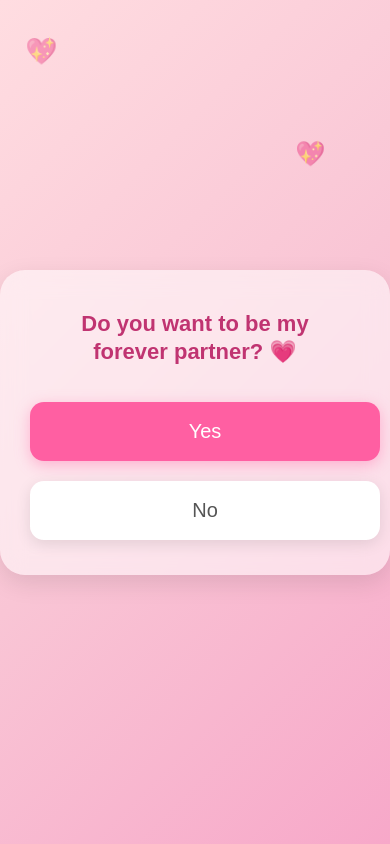
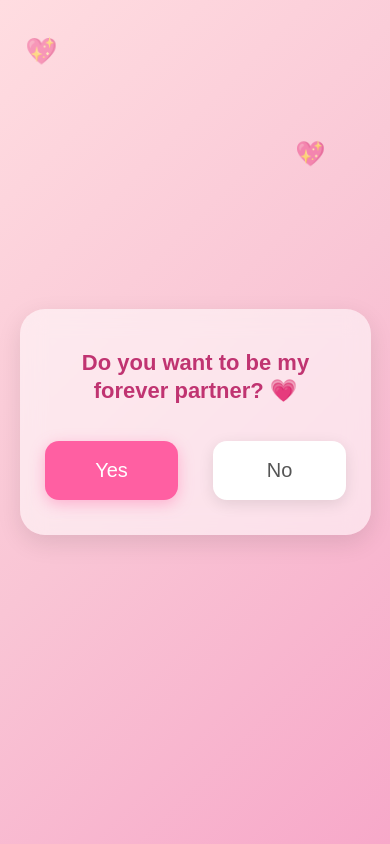
Before and after one commit to Kyahade/Testing, a plain HTML site: page index.html in a window 390 px wide. Shown: the top 844 px of the page. Drawn offline with Linux system fonts and the light colour scheme.

Commit message:
Update index.html

```diff
--- a/index.html
+++ b/index.html
@@ -4,8 +4,6 @@
   <title>Forever Partner</title>
   <meta name="viewport" content="width=device-width, initial-scale=1.0">
   <style>
-
-    /* 🌸 Soft Romantic Gradient (Analogous Harmony: Pink → Peach → Rose) */
     body {
       margin: 0;
       height: 100vh;
@@ -14,20 +12,21 @@
       align-items: center;
       background: linear-gradient(135deg, #ffdde1, #f9c5d5, #f7a8c9);
       font-family: "Poppins", Arial, sans-serif;
+      overflow-x: hidden;
       text-align: center;
-      overflow: hidden;
+      transition: opacity 1s ease;
     }
 
-    /* 🌸 Soft Glassmorphism Card */
     .container {
       background: rgba(255, 255, 255, 0.55);
       backdrop-filter: blur(12px);
       border-radius: 25px;
-      padding: 35px 30px;
+      padding: 35px 20px;
       width: 90%;
       max-width: 400px;
       box-shadow: 0 8px 25px rgba(0,0,0,0.1);
       animation: fadeIn 1.2s ease;
+      box-sizing: border-box;
     }
 
     h1 {
@@ -36,9 +35,16 @@
       font-weight: 600;
       margin-bottom: 25px;
       line-height: 1.3;
+      word-wrap: break-word;
     }
 
-    /* 🌸 Buttons */
+    .buttons {
+      display: flex;
+      flex-wrap: wrap;
+      justify-content: center;
+      gap: 15px;
+    }
+
     button {
       padding: 15px 25px;
       font-size: 18px;
@@ -48,6 +54,8 @@
       margin: 10px;
       min-width: 120px;
       transition: all 0.25s ease;
+      flex: 1 1 40%;
+      max-width: 160px;
     }
 
     #yes {
@@ -70,7 +78,6 @@
       transform: translateY(-3px);
     }
 
-    /* 🌸 Floating Hearts Animation */
     .heart {
       position: absolute;
       color: #ff7ba5;
@@ -80,40 +87,30 @@
     }
 
     @keyframes floatUp {
-      0% {
-        transform: translateY(0) scale(1);
-        opacity: 0.8;
-      }
-      100% {
-        transform: translateY(-120vh) scale(1.8);
-        opacity: 0;
-      }
+      0% { transform: translateY(0) scale(1); opacity: 0.8; }
+      100% { transform: translateY(-120vh) scale(1.8); opacity: 0; }
     }
 
-    /* 🌸 Fade-in card effect */
     @keyframes fadeIn {
       from { opacity: 0; transform: scale(0.95); }
       to { opacity: 1; transform: scale(1); }
     }
 
-    /* 🌸 Mobile Tweaks */
     @media (max-width: 600px) {
       h1 { font-size: 22px; }
-      button {
-        width: 100%;
-        font-size: 20px;
-        padding: 18px;
-      }
-      .container {
-        padding: 25px 20px;
-      }
+      button { width: 100%; padding: 18px; font-size: 20px; min-width: unset; }
+      .container { padding: 25px 15px; }
     }
 
+    /* Fade out effect for ending session */
+    .fade-out {
+      opacity: 0;
+      transition: opacity 1s ease;
+    }
   </style>
 </head>
 <body>
 
-  <!-- Floating Hearts -->
 <script>
   function makeHeart() {
     const heart = document.createElement("div");
@@ -122,24 +119,33 @@
     heart.style.left = Math.random() * 100 + "vw";
     heart.style.animationDuration = (3 + Math.random() * 2) + "s";
     document.body.appendChild(heart);
-
     setTimeout(() => heart.remove(), 5000);
   }
   setInterval(makeHeart, 700);
 </script>
 
-  <div class="container">
+<div class="container" id="container">
   <h1>Do you want to be my<br>forever partner? 💗</h1>
+  <div class="buttons">
     <button id="yes" onclick="sayYes()">Yes</button>
     <button id="no" onclick="sayNo()">No</button>
+  </div>
 </div>
 
 <script>
   function sayYes() {
     alert("Yay! You made my heart soooo happy! ❤️");
   }
+
   function sayNo() {
-      alert("Awww… that breaks my heart a little 💔");
+    // Replace container content with goodbye message
+    const container = document.getElementById("container");
+    container.innerHTML = "<h1>Edi Don't</h1><p>Closing in 5 seconds…</p>";
+
+    // Start fade out after 5 seconds
+    setTimeout(() => {
+      document.body.classList.add("fade-out");
+    }, 5000);
   }
 </script>
 
```
Lines whose indentation alone changed are shown as unchanged.
